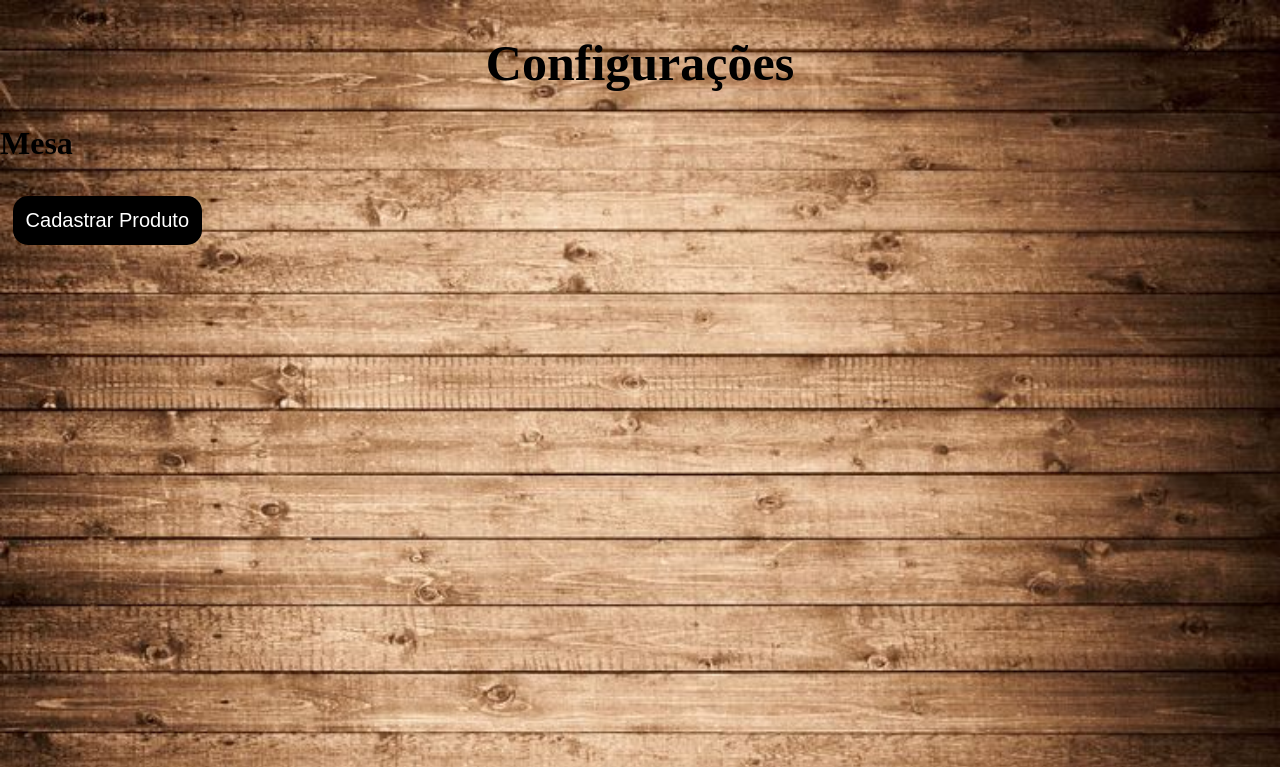
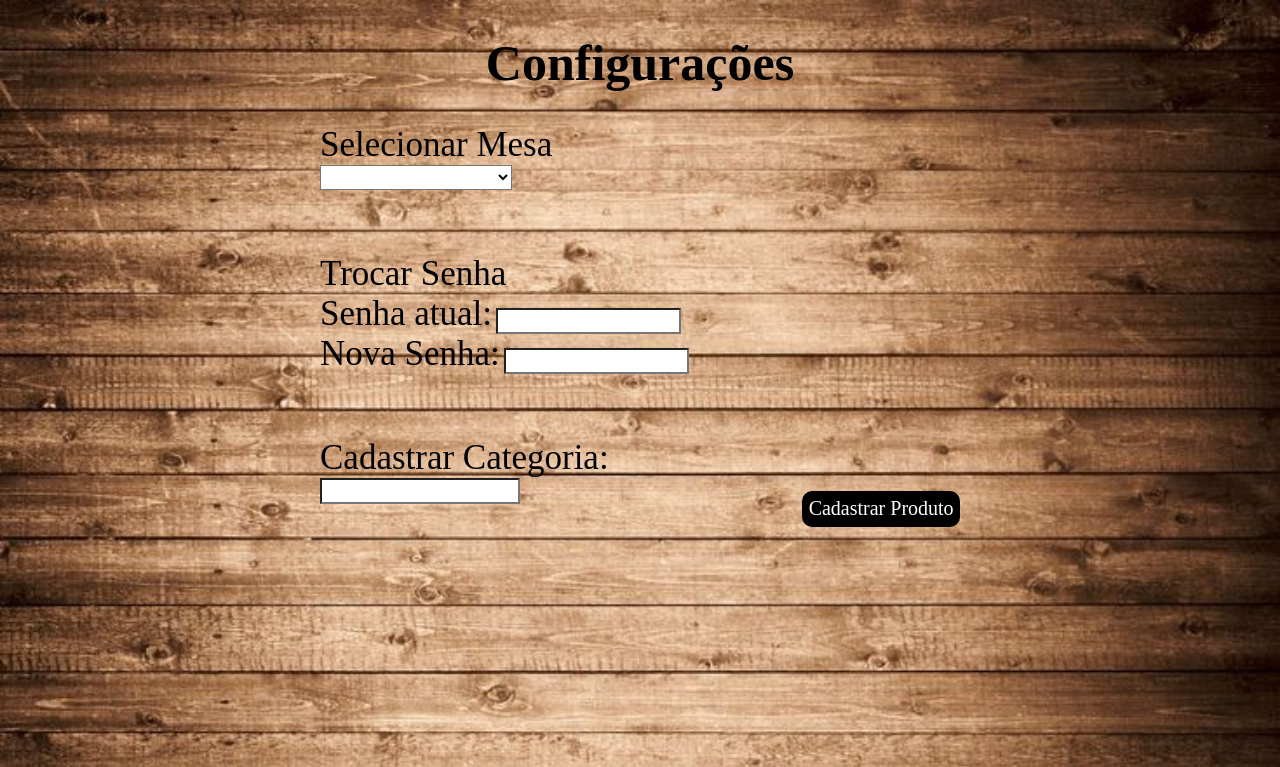
Before and after one commit to VanessadaSilvaPereira/RestauranteWeb, a PHP site: page /config.php in a window 1280 px wide. Shown: the top 767 px of the page. Run offline with PHP 8.4, Linux system fonts and the light colour scheme; lists and menus that the app fills with data are empty.

Commit message:
alteração na página de configurações

```diff
--- a/cadastroProduto.php
+++ b/cadastroProduto.php
@@ -8,8 +8,10 @@ and open the template in the editor.
     <head>
         <meta charset="UTF-8">
         <title>Cadastro</title>
+         <link href="CSS/Estilos.css" rel="stylesheet" type="text/css">
+        <meta name="viewport" content="width=device-width, initial-scale=1, maximum-scale=1" />
     </head>
-    <body>
+    <body class="bodyFundoMadeira">
         <?php
         // put your code here
         ?>
--- a/config.php
+++ b/config.php
@@ -8,13 +8,31 @@ and open the template in the editor.
     <head>
         <meta charset="UTF-8">
         <title>Configurações</title>
-          <link href="CSS/Estilos.css" rel="stylesheet" type="text/css">
-         <meta name="viewport" content="width=device-width, initial-scale=1, maximum-scale=1" />
+        <link href="CSS/Estilos.css" rel="stylesheet" type="text/css">
+        <meta name="viewport" content="width=device-width, initial-scale=1, maximum-scale=1" />
     <h1  class="titulo">Configurações</h1>
-    </head>
-    <body class="bodyFundoMadeira">
+</head>
+<body class="bodyFundoMadeira">
 
-        <h1>Mesa</h1>
-        <button id="botaoCadastro" onclick="window.location= 'cadastroProduto.php'" >Cadastrar Produto</button>
-    </body>
+    <div><label>Selecionar Mesa</label></div>
+    <div><select></select></div>
+
+
+    <div style="margin-top:5%; margin-bottom: 5%">
+    <div><label>Trocar Senha</label></div>
+    <div><label>Senha atual:</label>
+     <input type="text"></div>
+    <label>Nova Senha:</label>
+     <input type="text">
+    </div>
+
+
+     <div><label>Cadastrar Categoria:</label></div>
+     <input type="text" style="margin-left: 25%;width: 15%;">
+
+
+
+
+    <button id="botaoCadastro" onclick="window.location = 'cadastroProduto.php'" >Cadastrar Produto</button>
+</body>
 </html>
--- a/css/estilos.css
+++ b/css/estilos.css
@@ -16,7 +16,7 @@ body{
 }
   #button01{
             width:100%;
-            height:700px;
+            height:800px;
             border: none;
 /*            background-image: url(../imagens/salada2.jpg);
             background-attachment: inherit;
@@ -26,7 +26,7 @@ body{
             background-color: transparent;
             color:white;
             font-size:150px;
-            font-family: inherit
+            font-family: inherit;
         }
         #botaoConfig{
          background-image: url(../imagens/gear.png);
@@ -55,8 +55,26 @@ body{
             color: white;
             font-size: 20px;
             background-color: black;
-            padding: 1%;
+            padding: 0.5%;
             border:none;
             margin:1%;
-            border-radius: 15px;
+            border-radius: 10px;
+            float:right;
+             font-family: inherit;
+            margin-right: 25%;
         }
+        label{
+            margin-left: 25%;
+            color:black;
+            font-size:35px;
+        }
+        select{
+            width: 15%;
+            height: 25px;
+            margin-left: 25%;
+            background-color:white;
+        }
+        input{
+            background-color:white;
+            height: 20px;
+        }
```
Also changed, not shown: nbproject/private/private.xml (+6 -2 lines), imagens/madeira2.jpg (added).
